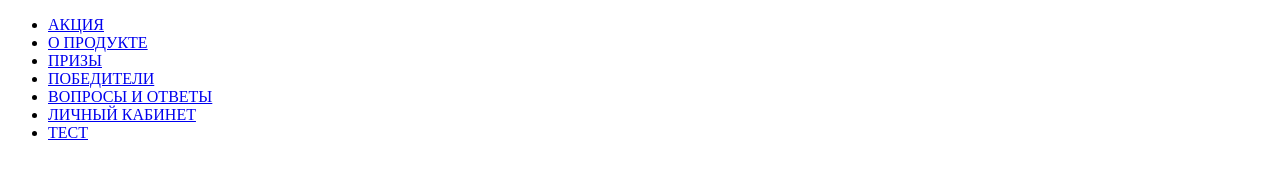
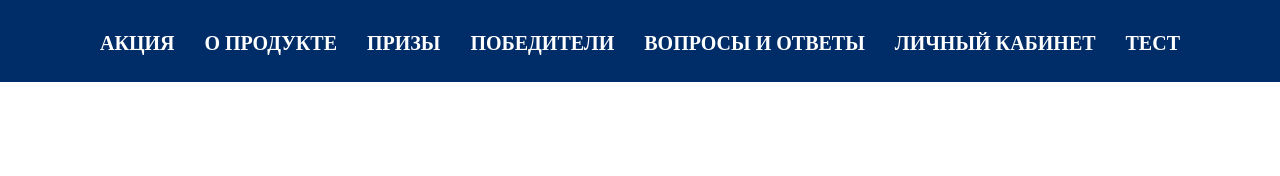
Before and after one commit to AleksandraRadyukina/galbani, a plain HTML site: page index.html in a window 1280 px wide. Drawn offline with Linux system fonts and the light colour scheme.

Commit message:
create: added styles for header, added variables to sass

```diff
--- a/index.html
+++ b/index.html
@@ -5,13 +5,14 @@
   <meta http-equiv="X-UA-Compatible" content="IE=edge">
   <meta name="viewport" content="width=device-width, initial-scale=1.0">
   <title>Итальянский сезон с Galbani</title>
+  <link rel="stylesheet" href="./css/style.css" />
 </head>
 <body>
   <header class="navbar">
     <div class="container navbar__container">
       <div class="navbar__menu">
         <nav class="navbar__menu-nav">
-          <ul>
+          <ul class="navbar__menu-items">
             <li class="navbar__menu-item"><a href="#" class="navbar__menu-link">АКЦИЯ</a></li>
             <li class="navbar__menu-item"><a href="#" class="navbar__menu-link">О ПРОДУКТЕ</a></li>
             <li class="navbar__menu-item"><a href="#" class="navbar__menu-link">ПРИЗЫ</a></li>
--- a/sass/_settings.sass
+++ b/sass/_settings.sass
@@ -1,2 +1,13 @@
 *
   box-sizing: border-box
+
+body
+  margin: 0
+
+.container
+  max-width: 1140px
+  margin: auto
+
+a
+  text-decoration: none
+  cursor: pointer
--- a/sass/_var.sass
+++ b/sass/_var.sass
@@ -0,0 +1,7 @@
+$primary-color: #ffffff
+$secondary-color: #002d68
+$accent-color: #d21230
+$main-fonts: 'Arvo'
+$title-fonts: 'Intro - Black'
+$subtitle-fonts: 'Intro'
+$text-fonts: 'Intro - Book'
--- a/sass/blocks/_header.sass
+++ b/sass/blocks/_header.sass
@@ -0,0 +1,28 @@
+.navbar
+  padding: 27px 0 22px 0
+  background-color: $secondary-color
+  &__menu
+    min-width: 1040px
+    &-items
+      display: flex
+      justify-content: space-evenly
+      align-items: center
+      list-style-type: none
+      margin: 0
+      padding: 0
+    &-link
+      font-family: $subtitle-fonts
+      font-size: 20px
+      font-weight: 700
+      font-style: normal
+      letter-spacing: normal
+      line-height: 33px
+      color: $primary-color
+
+@media (min-width: 992px)
+  .navbar
+    &__menu
+      &-link
+        &:hover
+          color: $accent-color
+          transition: 0.3s
```
Also changed, not shown: css/style.css, 1 other file.
